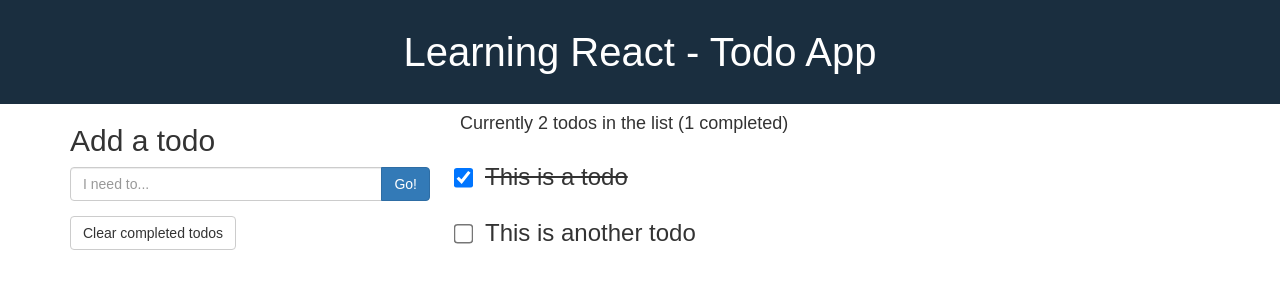
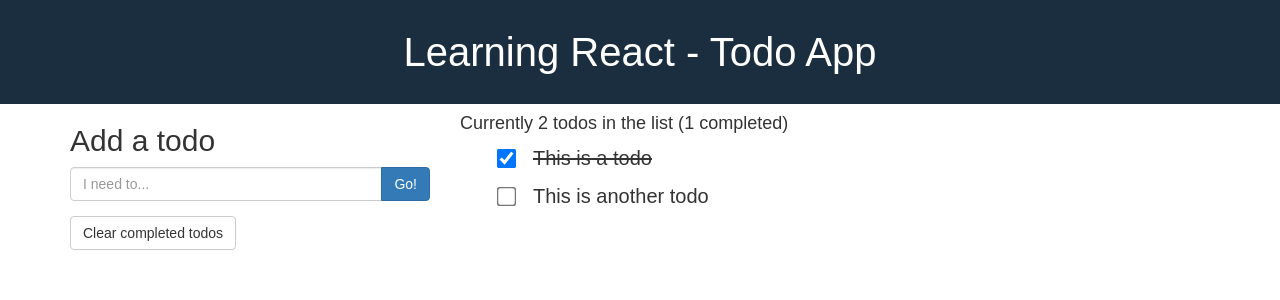
Before and after one commit to LouWii/react-learning-basic-todo, a React (Create React App) app: page / in a window 1280 px wide. Shown: the top 300 px of the page. Built offline with nearby package versions, Linux system fonts and the light colour scheme.

Commit message:
clean up HTML and css of the todo list

```diff
--- a/src/Todo.css
+++ b/src/Todo.css
@@ -1,20 +1,13 @@
 .Todo {
-
+  margin-bottom: 10px;
 }
-.Todo.completed h3 {
+.Todo .box input {
+  transform: scale(1.5);
+}
+.Todo .text {
+  margin-left: 20px;
+  font-size: 20px;
+}
+.Todo.completed .text {
   text-decoration: line-through;
 }
-
-.Todo .checkbox, .Todo h3 {
-  display: inline-block;
-}
-
-.Todo .checkbox {
-  width: 25px;
-  transform: scale(1.5);
-}
-
-.Todo .checkbox input {
-  position: relative;
-  margin: 0;
-}
--- a/src/Todo.js
+++ b/src/Todo.js
@@ -5,12 +5,10 @@
 
   render() {
     return (
-      <div className={"Todo " + (this.props.todo.complete ? "completed" : "pending")}>
-        <div className="checkbox">
-          <input type="checkbox" checked={this.props.todo.complete ? "true" : ""} onChange={this.props.toggleTodo} />
-        </div>
-        <h3>{this.props.todo.text}</h3>
-      </div>
+      <li className={"Todo " + (this.props.todo.complete ? "completed" : "pending")}>
+        <span className="box"><input type="checkbox" checked={this.props.todo.complete ? "true" : ""} onChange={this.props.toggleTodo} /></span>
+        <span className="text">{this.props.todo.text}</span>
+      </li>
     );
   }
 }
--- a/src/Todos.css
+++ b/src/Todos.css
@@ -1,3 +1,4 @@
 .Todos {
 	text-align: left;
+	list-style: none;
 }
--- a/src/Todos.js
+++ b/src/Todos.js
@@ -6,9 +6,9 @@
 
   render() {
     return (
-      <div className="Todos">
+      <ul className="Todos">
         {this.props.todos.map((todo, idx) => <Todo key={idx} todo={todo} toggleTodo={this.props.toggleTodo.bind(this, idx)} />)}
-      </div>
+      </ul>
     );
   }
 }
```
